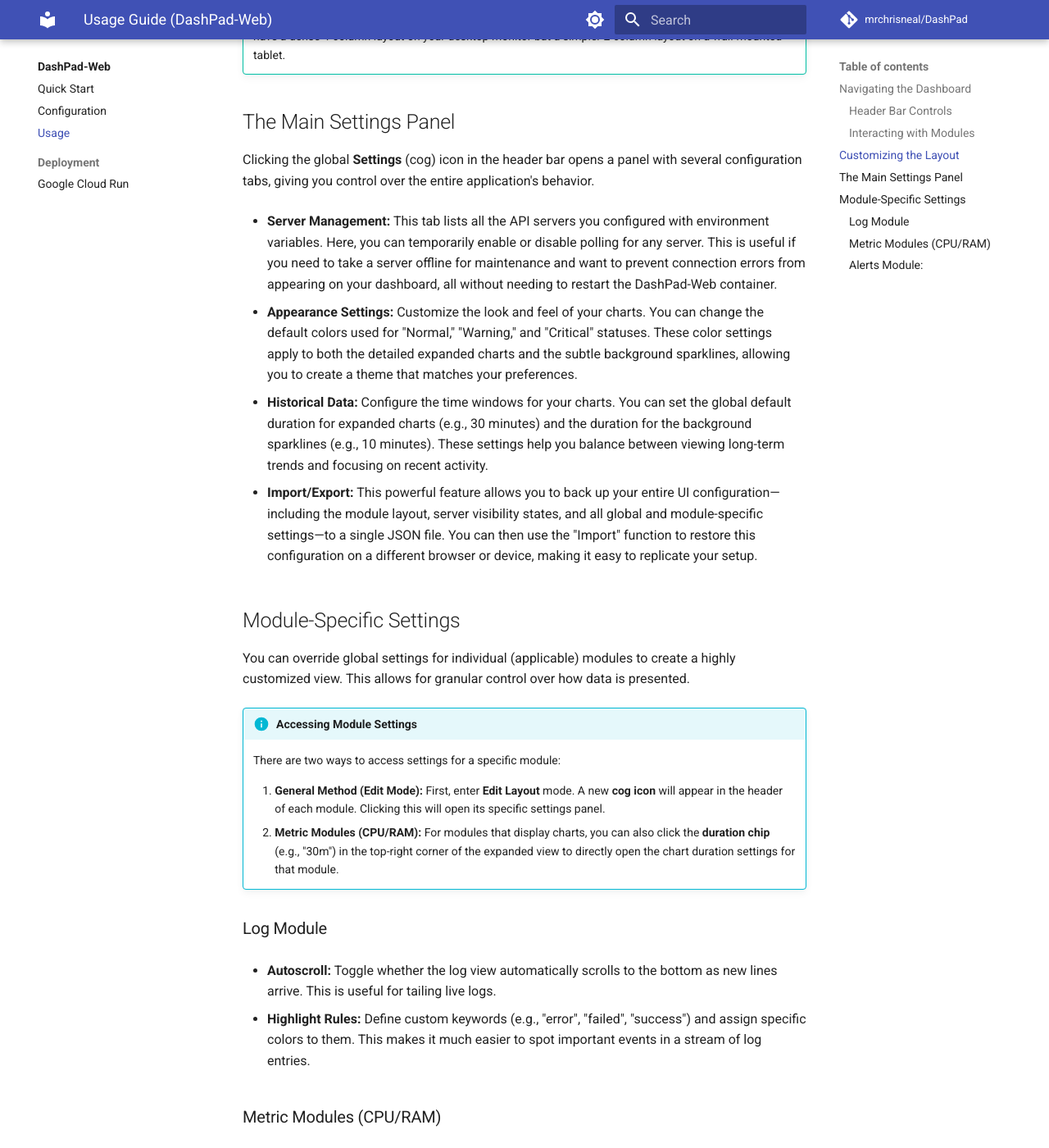
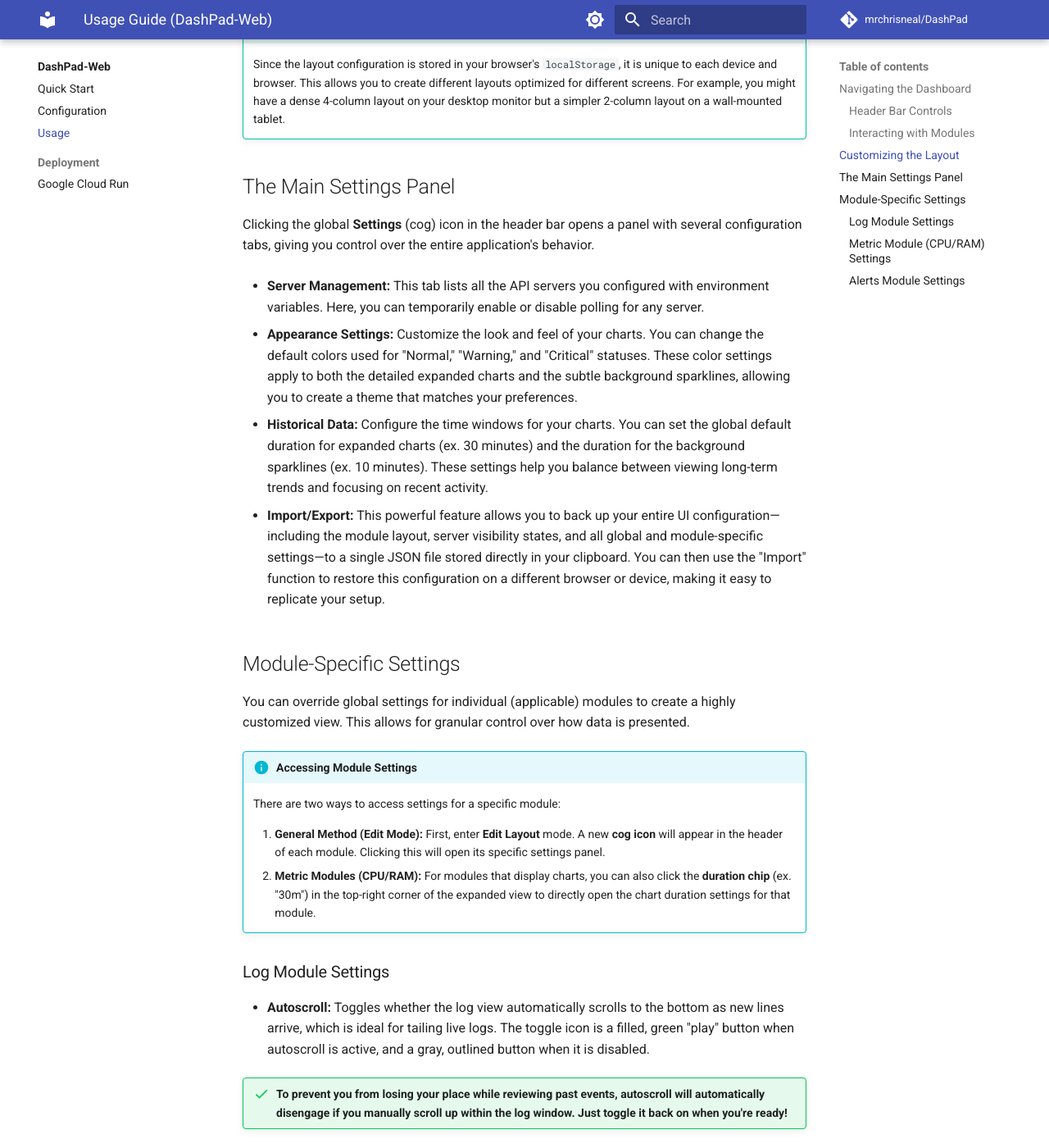
Before and after one commit to mrchrisneal/DashPad, an MkDocs documentation site: the page built from docs/web/usage.md, in a window 1280 px wide and 1400 px high, scrolled down 2037 px. Shown: the whole window at 82% size. Built offline with MkDocs 1.6.1 and Material for MkDocs 9.7.7, drawn with Linux system fonts in a browser that asks for light colours; comment, search, counter and statistics services are not loaded; some of the changed text lies outside the part shown.

Commit message:
Clarify specific points

```diff
--- a/docs/web/usage.md
+++ b/docs/web/usage.md
@@ -34,7 +34,10 @@
 
 - **Expand/Collapse:** Click anywhere on a module's header to expand it for a detailed view or collapse it to save space. For example, expanding a CPU module will reveal a detailed historical chart, while the collapsed view shows a compact summary.
 
-- **Status Indicators:** The colored dot in the top-left of most modules indicates the current status of the metric being monitored. This color is not determined by the web interface itself but is passed directly from the `DashPad-API` instance, which is responsible for evaluating the data against predefined thresholds. This ensures that the status logic is centralized and consistent.
+- **Status Indicators:** The color-coded indicator in the (top) left of (applicable) modules indicates the current status of the metric being monitored.
+
+!!! info "Regarding Thresholds"
+    The state (and therefore the color) of the status indicator is not determined by the web interface itself. Instead, this is passed directly from the `DashPad-API` instance, which is responsible for evaluating the data against predefined thresholds. This ensures that the status logic is centralized and consistent.
 
 
 ## Customizing the Layout
@@ -57,13 +60,13 @@
 
 Clicking the global **Settings** (cog) icon in the header bar opens a panel with several configuration tabs, giving you control over the entire application's behavior.
 
-- **Server Management:** This tab lists all the API servers you configured with environment variables. Here, you can temporarily enable or disable polling for any server. This is useful if you need to take a server offline for maintenance and want to prevent connection errors from appearing on your dashboard, all without needing to restart the DashPad-Web container.
+- **Server Management:** This tab lists all the API servers you configured with environment variables. Here, you can temporarily enable or disable polling for any server.
 
 - **Appearance Settings:** Customize the look and feel of your charts. You can change the default colors used for "Normal," "Warning," and "Critical" statuses. These color settings apply to both the detailed expanded charts and the subtle background sparklines, allowing you to create a theme that matches your preferences.
 
-- **Historical Data:** Configure the time windows for your charts. You can set the global default duration for expanded charts (e.g., 30 minutes) and the duration for the background sparklines (e.g., 10 minutes). These settings help you balance between viewing long-term trends and focusing on recent activity.
+- **Historical Data:** Configure the time windows for your charts. You can set the global default duration for expanded charts (ex. 30 minutes) and the duration for the background sparklines (ex. 10 minutes). These settings help you balance between viewing long-term trends and focusing on recent activity.
 
-- **Import/Export:** This powerful feature allows you to back up your entire UI configuration—including the module layout, server visibility states, and all global and module-specific settings—to a single JSON file. You can then use the "Import" function to restore this configuration on a different browser or device, making it easy to replicate your setup.
+- **Import/Export:** This powerful feature allows you to back up your entire UI configuration—including the module layout, server visibility states, and all global and module-specific settings—to a single JSON file stored directly in your clipboard. You can then use the "Import" function to restore this configuration on a different browser or device, making it easy to replicate your setup.
 
 
 ## Module-Specific Settings
@@ -75,22 +78,24 @@
     There are two ways to access settings for a specific module:
 
     1. **General Method (Edit Mode):** First, enter **Edit Layout** mode. A new **cog icon** will appear in the header of each module. Clicking this will open its specific settings panel.
-    2. **Metric Modules (CPU/RAM):** For modules that display charts, you can also click the **duration chip** (e.g., "30m") in the top-right corner of the expanded view to directly open the chart duration settings for that module.
+    2. **Metric Modules (CPU/RAM):** For modules that display charts, you can also click the **duration chip** (ex. "30m") in the top-right corner of the expanded view to directly open the chart duration settings for that module.
 
 
-### Log Module
+### Log Module Settings
 
-- **Autoscroll:** Toggle whether the log view automatically scrolls to the bottom as new lines arrive. This is useful for tailing live logs.
+- **Autoscroll:** Toggles whether the log view automatically scrolls to the bottom as new lines arrive, which is ideal for tailing live logs. The toggle icon is a filled, green "play" button when autoscroll is active, and a gray, outlined button when it is disabled.
 
-- **Highlight Rules:** Define custom keywords (e.g., "error", "failed", "success") and assign specific colors to them. This makes it much easier to spot important events in a stream of log entries.
+!!! success "To prevent you from losing your place while reviewing past events, autoscroll will automatically disengage if you manually scroll up within the log window. Just toggle it back on when you're ready!"
 
-### Metric Modules (CPU/RAM)
+- **Highlight Rules:** Define custom keywords (ex. "error", "failed", "success") and assign specific colors to them. This makes it much easier to spot important events in a stream of log entries.
+
+### Metric Module (CPU/RAM) Settings
 
 - **Chart Duration:** Override the global chart duration to show more or less historical data for a specific metric. For example, you might want to see a 60-minute view for RAM usage but only a 15-minute view for CPU to focus on recent spikes.
 
-- **Autoscale:** By default, metric charts have a fixed Y-axis (e.g., 0% to 100% for CPU). Enabling autoscale will cause the Y-axis to dynamically adjust to the minimum and maximum values currently visible in the chart.
+- **Autoscale:** By default, metric charts have a fixed Y-axis (ex. 0% to 100% for CPU). Enabling autoscale will cause the Y-axis to dynamically adjust to the minimum and maximum values currently visible in the chart.
 
-### Alerts Module:
+### Alerts Module Settings
 
 - **Show Past Alerts:** Choose whether to display alerts that have already been resolved. This can be helpful for understanding recent system events.
 
```
Also changed, not shown: other parts of docs/web/usage.md (+1 -1 lines).
